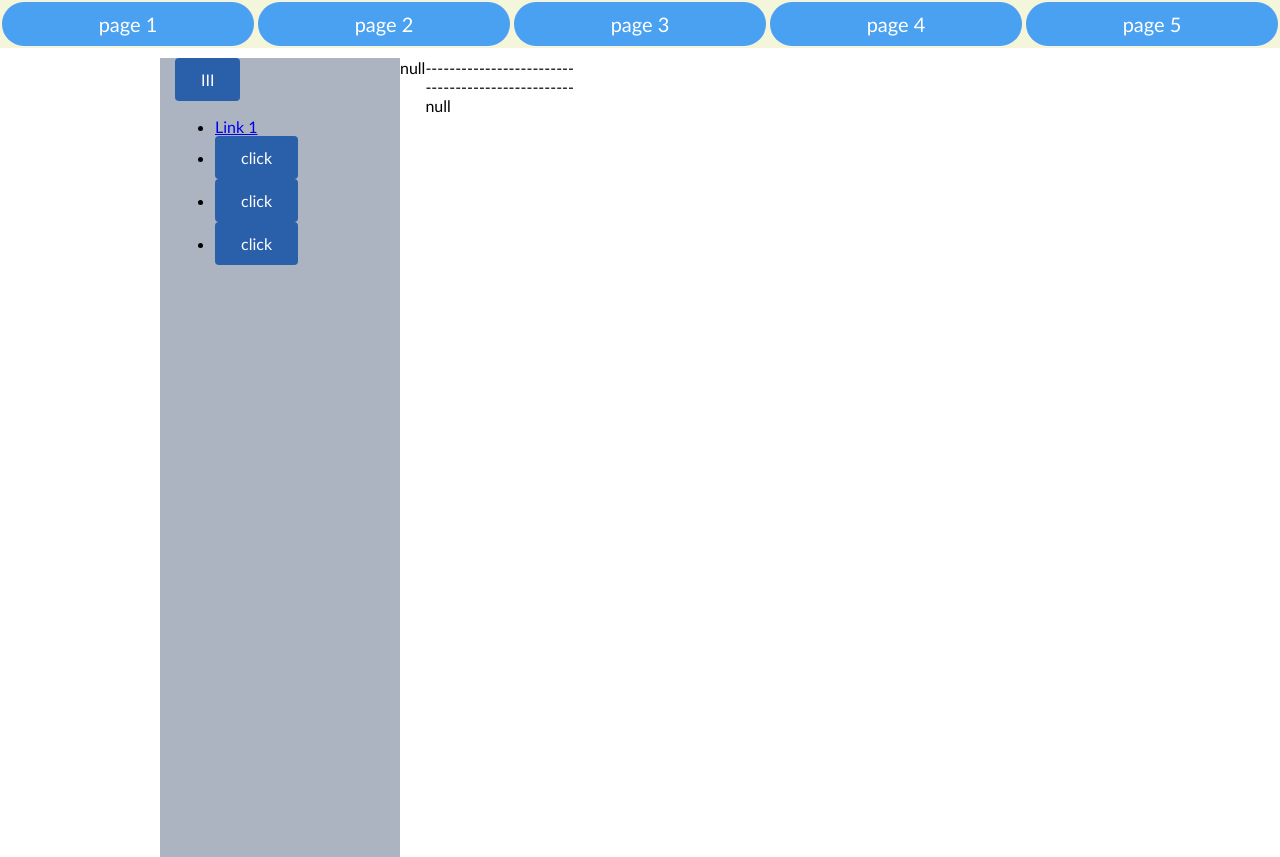
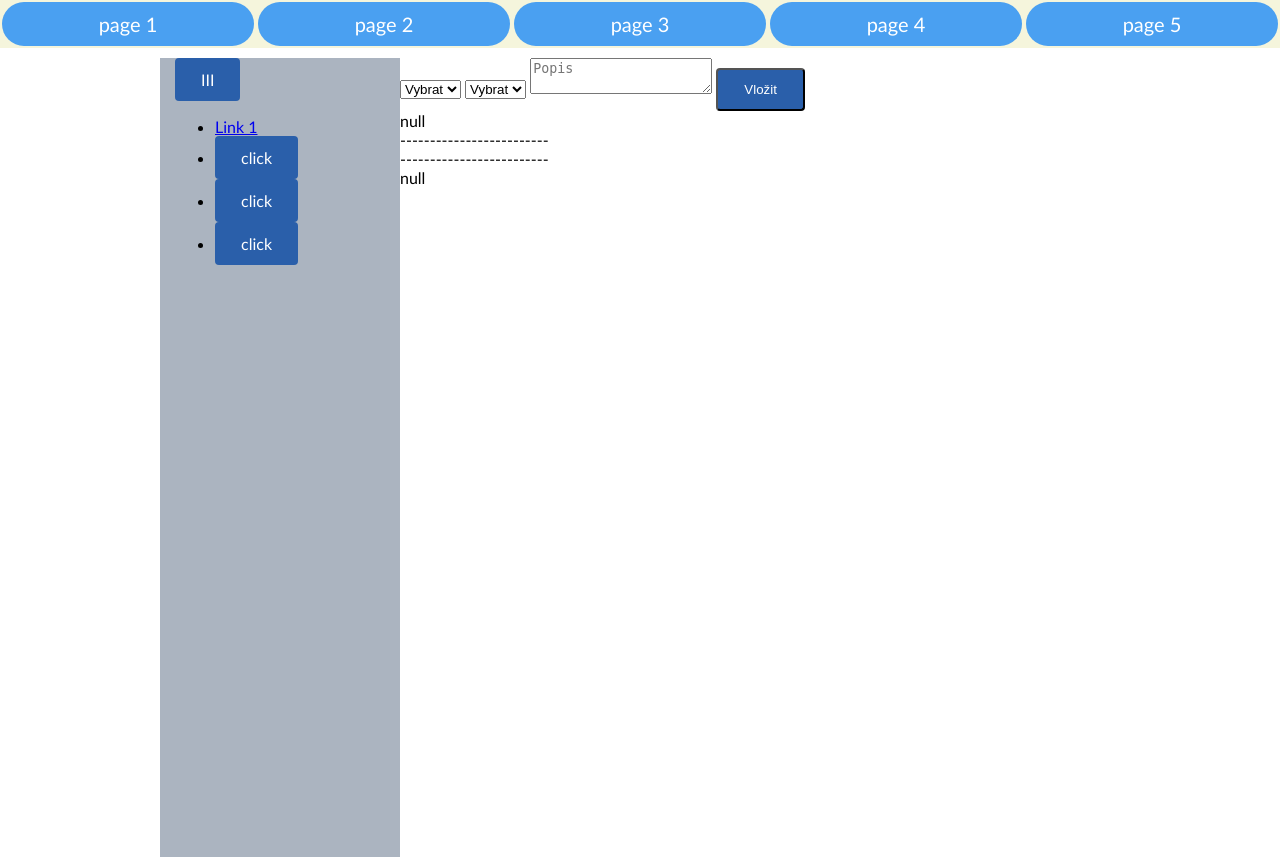
Before and after one commit to Kuba129cz/Cestovni_kancelar, a PHP site: page /admin in a window 1280 px wide. Shown: the part 200-1057 px from the top of the page. Run offline with PHP 8.4, Linux system fonts and the light colour scheme; data that the repository does not hold is empty; style sheets or scripts are compiled from the project's sources.

Commit message:
admin form

```diff
--- /dev/null
+++ b/app/components/adminForm.inc.php
@@ -0,0 +1,18 @@
+<div x-data="adminApp()">
+    <form @submit.prevent="submitTicket">
+        <select x-model="newTicket.author_id">
+            <option>Vybrat</option>
+            <template x-for="author in authors" :key="author.id">
+                <option x-bind:value="author.id" x-text="author.firstname + ' ' + author.lastname"></option>
+            </template>
+        </select>
+        <select x-model="newTicket.priority_id">
+            <option>Vybrat</option>
+            <template x-for="priority in priorities" :key="priority.id">
+                <option x-bind:value="priority.id" x-text="priority.name"></option>
+            </template>
+        </select>
+        <textarea x-model="newTicket.description" placeholder="Popis"></textarea>
+        <button type="submit" class="btn btn--primary">Vložit</button>
+    </form>
+</div>
--- a/app/pages/admin.php
+++ b/app/pages/admin.php
@@ -10,9 +10,17 @@
       <?php include __DIR__.'/../components/aside.inc.php'; ?>
 
       <main class="col-9">
+
+      <div class="row">
+          <?php include __DIR__.'/../components/adminForm.inc.php'; ?>
+        </div>
         <div class="row">
+          <?php include __DIR__.'/../components/item.db.php'; ?>
+        </div>
 
-        <?php include __DIR__.'/../components/item.db.php'; ?>
+      <div class="row">
+
+
 
 
           <div x-data="adminApp()">
```
